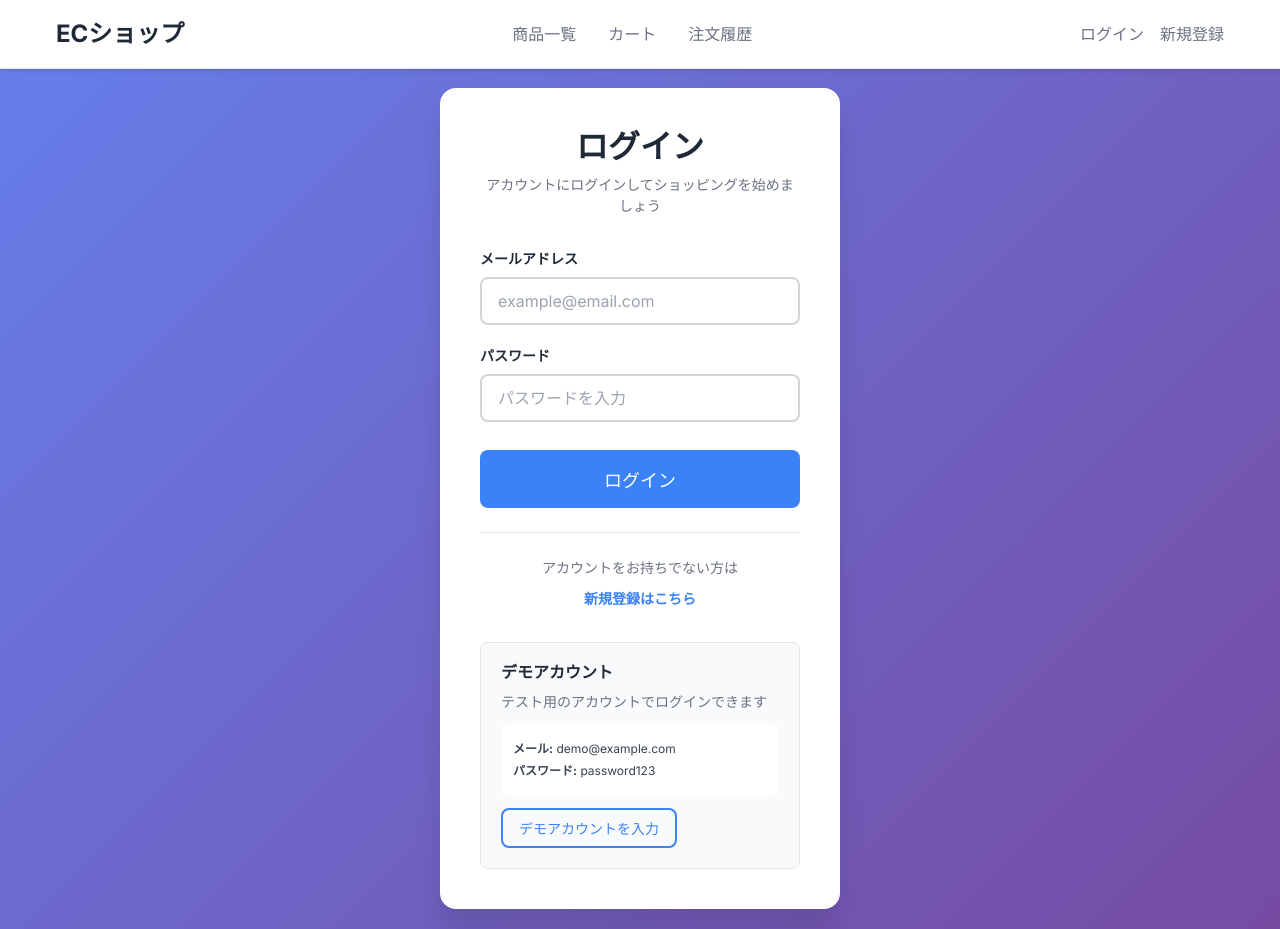
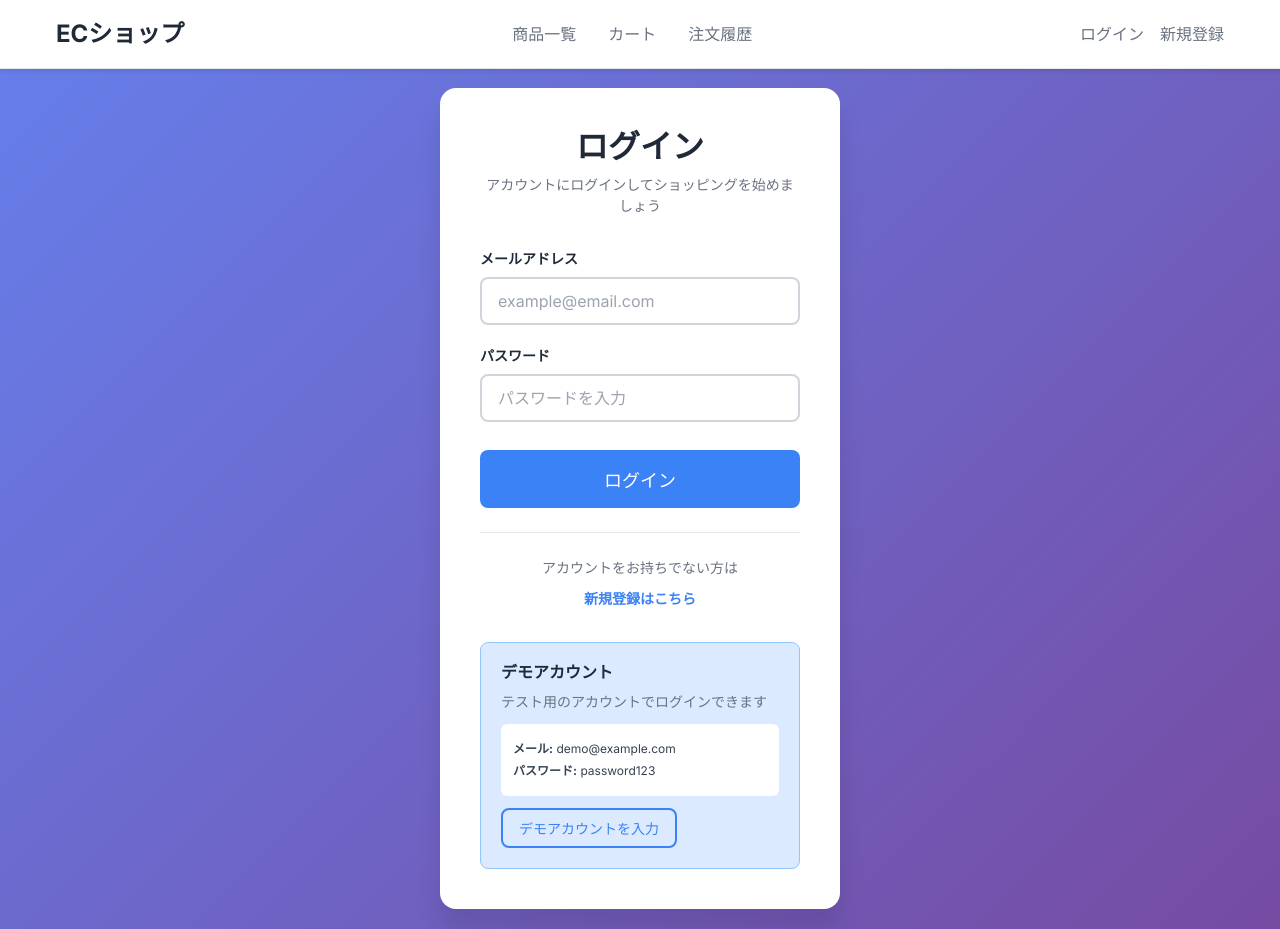
Before and after one commit to TomohiroHagino/nextjs_ec_shop_hinagata, a Next.js app: page /login in a window 1280 px wide. Built offline with nearby package versions, Linux system fonts and the light colour scheme.

Commit message:
アカウント新規作成改善

```diff
--- a/src/app/(auth)/login/page.module.scss
+++ b/src/app/(auth)/login/page.module.scss
@@ -82,9 +82,9 @@
 .login__demo {
   margin-top: 32px;
   padding: 20px;
-  background-color: #f9fafb;
+  background-color: #dbeafe;
   border-radius: 8px;
-  border: 1px solid #e5e7eb;
+  border: 1px solid #93c5fd;
 }
 
 .login__demoTitle {
--- a/src/app/(auth)/register/page.tsx
+++ b/src/app/(auth)/register/page.tsx
@@ -46,14 +46,17 @@ export default function RegisterPage() {
 
   const handleSubmit = async (e: React.FormEvent) => {
     e.preventDefault();
+    console.log('Form submitted');
     setLoading(true);
     setError(null);
 
     if (!validateForm()) {
+      console.log('Validation failed');
       setLoading(false);
       return;
     }
 
+    console.log('Sending registration request');
     try {
       const response = await fetch('/api/auth/register', {
         method: 'POST',
@@ -69,6 +72,7 @@ export default function RegisterPage() {
       });
 
       const data = await response.json();
+      console.log('Registration response:', { ok: response.ok, data });
 
       if (response.ok) {
         setSuccess(true);
@@ -80,6 +84,7 @@ export default function RegisterPage() {
         setError(data.error || '登録に失敗しました');
       }
     } catch (err) {
+      console.error('Registration error:', err);
       setError('ネットワークエラーが発生しました');
     } finally {
       setLoading(false);
--- a/src/application/user-aggregate/register-user-service.ts
+++ b/src/application/user-aggregate/register-user-service.ts
@@ -17,7 +17,7 @@ export class RegisterUserService {
     command.validate();
 
     const email = new Email(command.email);
-    const password = Password.fromPlainText(command.password);
+    const password = await Password.fromPlainText(command.password);
     const userId = new UserId(uuidv4());
 
     // ドメインサービスでビジネスルール検証
```
